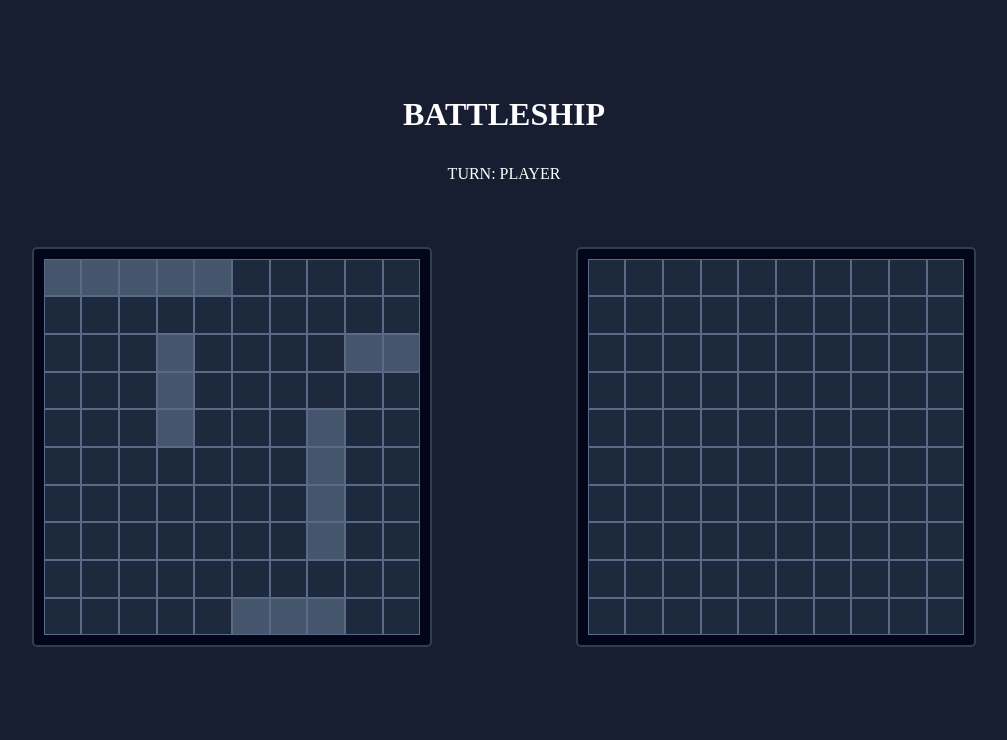
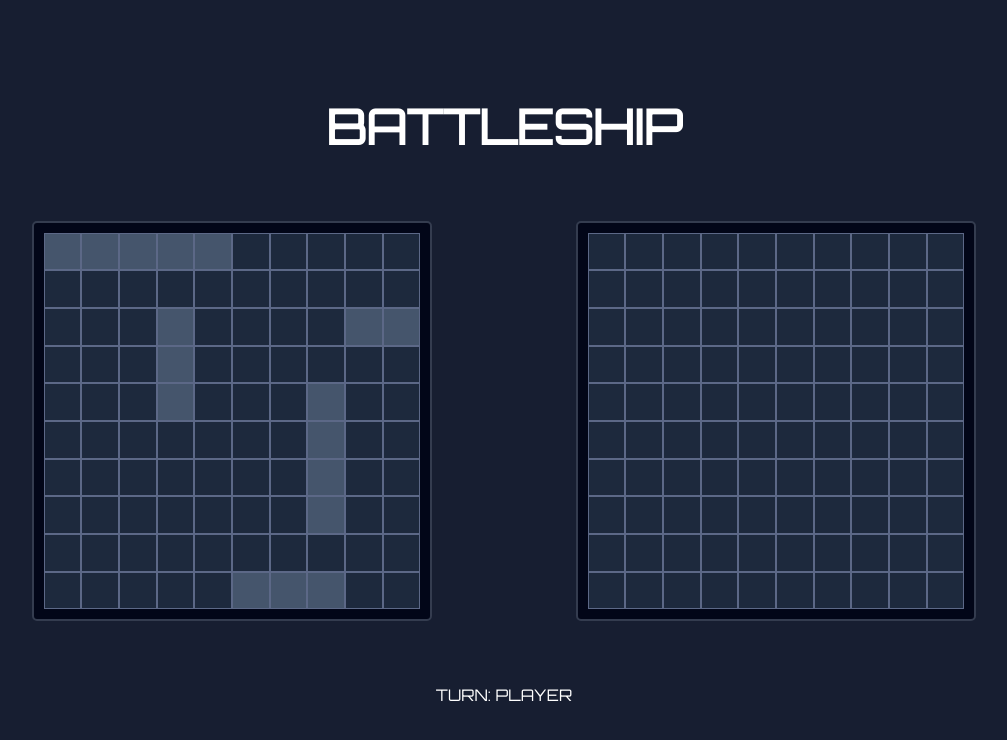
Before and after one commit to apociello/BattleShip, a website built with webpack: page src/template.html in a window 1280 px wide. Shown: the whole page, without its empty margins (136-1143 px from the left). Built offline with nearby package versions, Linux system fonts and the light colour scheme.

Commit message:
style: add Orbitron font and move turn text under boards

```diff
--- a/src/style.css
+++ b/src/style.css
@@ -1,3 +1,11 @@
+@font-face {
+  font-display: swap;
+  font-family: 'Orbitron';
+  font-style: normal;
+  font-weight: 400;
+  src: url('./fonts/orbitron-v35-latin-regular.woff2') format('woff2');
+}
+
 * {
   margin: 0;
   padding: 0;
@@ -19,9 +27,15 @@ body {
   background-color: rgb(23, 30, 49);
 }
 
+h1 {
+  font-family: 'Orbitron';
+  font-size: 3rem;
+}
 h1,
 .status {
   color: white;
+  font-family: 'Orbitron';
+
 }
 
 main {
--- a/src/template.html
+++ b/src/template.html
@@ -7,11 +7,12 @@
   </head>
   <body>
     <h1>BATTLESHIP</h1>
-    <p class="status">TURN: PLAYER</p>
 
     <main>
       <div class="board" id="player1-board"></div>
       <div class="board" id="player2-board"></div>
     </main>
+
+    <p class="status">TURN: PLAYER</p>
   </body>
 </html>
```
Also changed, not shown: src/fonts/orbitron-v35-latin-regular.woff2 (added).
